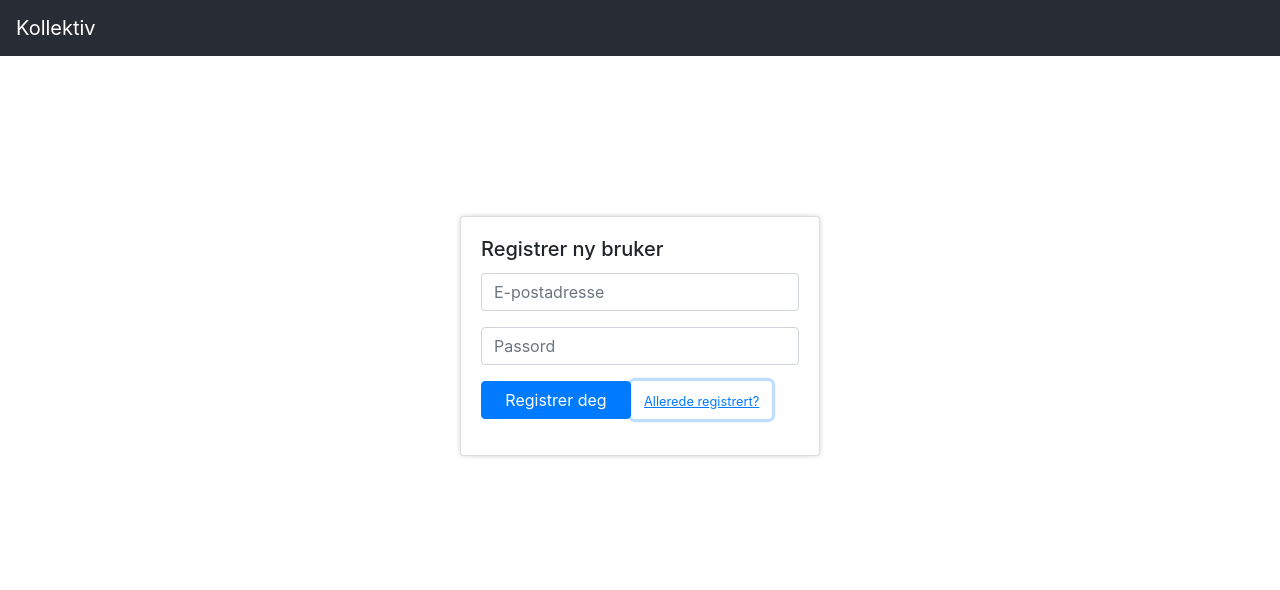
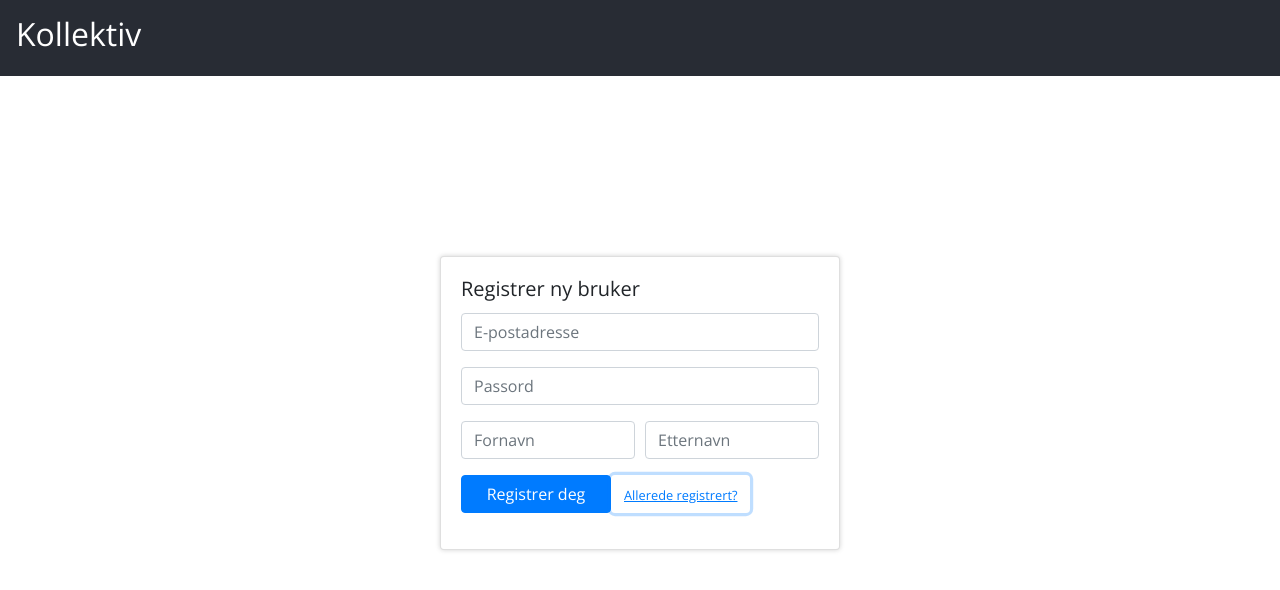
Before and after one commit to GunnsKollektiv/kollektiv, a React (Create React App) app in the folder frontend/: page /login in a window 1280 px wide. Both pictures are taken after a click on the button "Registrer deg". Shown: the top 590 px of the page. Built offline with nearby package versions, Linux system fonts and the light colour scheme.

Commit message:
Fix styling, add name to register form

```diff
--- a/frontend/public/index.html
+++ b/frontend/public/index.html
@@ -24,6 +24,7 @@
       work correctly both with client-side routing and a non-root public URL.
       Learn how to configure a non-root public URL by running `npm run build`.
     -->
+    <link href="https://fonts.googleapis.com/css2?family=Open+Sans&display=swap" rel="stylesheet">
     <title>React App</title>
   </head>
   <body>
--- a/frontend/src/App.css
+++ b/frontend/src/App.css
@@ -1,4 +1,8 @@
+.App {
+    font-family: 'Open Sans', sans-serif;
+}
+
 .main-content {
-    max-width: 400px;
+    max-width: 1200px;
     margin: auto;
 }
--- a/frontend/src/App.js
+++ b/frontend/src/App.js
@@ -1,17 +1,11 @@
 import 'bootstrap/dist/css/bootstrap.min.css';
 import React, { Component } from 'react';
+import { BrowserRouter as Router, Redirect, Route, Switch } from 'react-router-dom';
 import { get, post } from './api';
 import './App.css';
 import Login from './components/auth/Login';
+import Header from './components/header/Header';
 import Home from './components/home/Home';
-import Header from './components/header/Header'
-import {
-  BrowserRouter as Router,
-  Switch,
-  Route,
-  Link,
-  Redirect
-} from 'react-router-dom';
 
 class App extends Component {
 
@@ -30,7 +24,7 @@ class App extends Component {
       this.setState({ token: localStorage.getItem('token') })
       get({
         url: 'api/auth/user/',
-        callback: data => this.setState({ user: data.email, loading: false }),
+        callback: data => this.setState({ user: data, loading: false }),
         errorCallback: error => this.setState({ loading: false })
       })
     } else {
@@ -38,8 +32,8 @@ class App extends Component {
     }
   }
 
-  updateUser = (email, token) => {
-    this.setState({ user: email, token: token })
+  updateUser = (user, token) => {
+    this.setState({ user: user, token: token })
     localStorage.setItem('token', token);
   }
 
--- a/frontend/src/components/auth/Login.js
+++ b/frontend/src/components/auth/Login.js
@@ -1,11 +1,8 @@
 import React, { Component } from 'react';
-import { Alert, Button, Card, Form } from 'react-bootstrap';
+import { Alert, Button, Card, Col, Form } from 'react-bootstrap';
+import { useHistory, useLocation } from 'react-router-dom';
 import { post } from '../../api';
 import './style.css';
-import {
-    useHistory,
-    useLocation
-} from 'react-router-dom';
 
 function withMyHook(Component) {
     return function WrappedComponent(props) {
@@ -23,6 +20,8 @@ class Login extends Component {
             email: null,
             password: null,
             register: false,
+            first_name: null,
+            last_name: null,
             message: null
         }
     }
@@ -33,7 +32,9 @@ class Login extends Component {
             url: 'api/auth/' + (this.state.register ? 'register/' : 'login/'),
             body: {
                 email: this.state.email,
-                password: this.state.password
+                password: this.state.password,
+                first_name: this.state.first_name,
+                last_name: this.state.last_name
             },
             callback: data => this.handleLogin(data),
             errorCallback: error => this.setState({
@@ -44,7 +45,7 @@ class Login extends Component {
 
     handleLogin = data => {
         let { from } = this.props.location.state || { from: { pathname: "/" } };
-        this.props.updateUser(data.email, data.token);
+        this.props.updateUser(data, data.token);
         this.props.history.replace(from);
     }
 
@@ -57,6 +58,7 @@ class Login extends Component {
     render() {
 
         return (
+            <div style={{ padding: 20 }}>
                 <Card className="login-card">
                     <Card.Body>
                         <Card.Title>{this.state.register ? "Registrer ny bruker" : "Logg inn"}</Card.Title>
@@ -79,6 +81,30 @@ class Login extends Component {
                                     onChange={e => this.setState({ password: e.target.value })}
                                 />
                             </Form.Group>
+                            {this.state.register ? (
+                                <Form.Group>
+                                    <Form.Row>
+                                        <Col>
+                                            <Form.Control
+                                                type="text"
+                                                name="fname"
+                                                placeholder="Fornavn"
+                                                required
+                                                onChange={e => this.setState({ first_name: e.target.value })}
+                                            />
+                                        </Col>
+                                        <Col>
+                                            <Form.Control
+                                                type="text"
+                                                name="lname"
+                                                placeholder="Etternavn"
+                                                required
+                                                onChange={e => this.setState({ last_name: e.target.value })}
+                                            />
+                                        </Col>
+                                    </Form.Row>
+                                </Form.Group>
+                            ) : null}
                             <Form.Group>
                                 <Button type="submit" style={{ width: 150 }}>
                                     {this.state.register ? "Registrer deg" : "Logg inn"}
@@ -98,6 +124,7 @@ class Login extends Component {
                         </Form>
                     </Card.Body>
                 </Card>
+            </div>
         )
     }
 }
--- a/frontend/src/components/auth/style.css
+++ b/frontend/src/components/auth/style.css
@@ -1,4 +1,5 @@
 .login-card {
-    margin: 20vh 20px 0px 20px;
+    margin: 20vh auto;
     box-shadow: 0px 0px 5px lightgray;
+    max-width: 400px;
 }
--- a/frontend/src/components/header/Header.js
+++ b/frontend/src/components/header/Header.js
@@ -4,15 +4,23 @@ import './style.css'
 
 export default class Header extends Component {
 
-    renderUserInfo = () => {
+    renderNavContent = () => {
         if (this.props.user) {
             return (
                 <Fragment>
-                    <span style={{ padding: "0px 20px" }}>Velkommen, {this.props.user}</span>
+                    <Navbar.Toggle />
+                    <Navbar.Collapse>
+                        <Nav className="mr-auto">
+                            {/* Links here */}
+                        </Nav>
+                        <span style={{ padding: "0px 20px" }}>
+                            Velkommen, {this.props.user.first_name || this.props.user.email}
+                        </span>
                         <Button
                             variant="outline-light"
                             onClick={() => this.props.handleLogout()}
                         >Logg ut</Button>
+                    </Navbar.Collapse>
                 </Fragment>
             )
         }
@@ -21,16 +29,12 @@ export default class Header extends Component {
 
     render() {
         return (
+            <div className="header">
                 <Navbar variant="dark" expand="lg">
-                <Navbar.Brand>Kollektiv</Navbar.Brand>
-                <Navbar.Toggle />
-                <Navbar.Collapse>
-                    <Nav className="mr-auto">
-
-                    </Nav>
-                    {this.renderUserInfo()}
-                </Navbar.Collapse>
+                    <Navbar.Brand><h2>Kollektiv</h2></Navbar.Brand>
+                    {this.renderNavContent()}
                 </Navbar>
+            </div>
         )
     }
 }
--- a/frontend/src/components/header/style.css
+++ b/frontend/src/components/header/style.css
@@ -1,7 +1,14 @@
+.header {
+    background: rgb(40, 44, 52);
+}
+
 .navbar {
     color: white;
-    height: 60;
-    background: rgb(40, 44, 52)
+    background: rgb(40, 44, 52);
+    max-width: 1390px;
+    margin: auto;
+    padding-top: 10px;
+    padding-bottom: 10px;
 }
 
 .navbar-collapse {
--- a/frontend/src/index.js
+++ b/frontend/src/index.js
@@ -1,7 +1,7 @@
 import React from 'react';
 import ReactDOM from 'react-dom';
+import App from './App';
 import './index.css';
-import App from './App';
 import * as serviceWorker from './serviceWorker';
 
 ReactDOM.render(<App />, document.getElementById('root'));
```
Also changed, not shown: 2 other files (tests, documents, lock files or other folders). Lines whose indentation alone changed are shown as unchanged.
